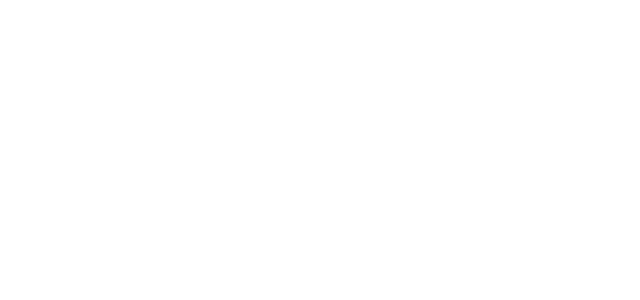
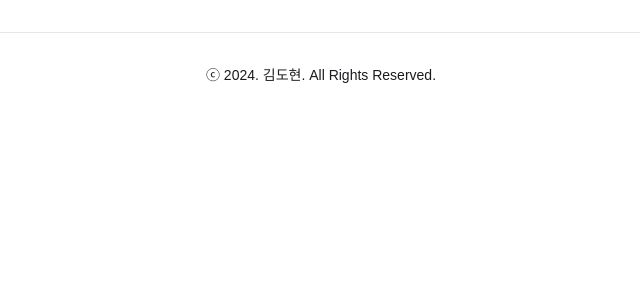
Before and after one commit to doputer/doputer.github.io, a Next.js app: page / in a window 1280 px wide. Shown: the top 300 px of the page, without its empty margins (319-959 px from the left). Built offline with nearby package versions, Linux system fonts and the light colour scheme.

Commit message:
feat: footer 추가

```diff
--- a/src/app/layout.tsx
+++ b/src/app/layout.tsx
@@ -1,4 +1,6 @@
 import '@/app/globals.css';
+
+import Footer from '@/components/footer';
 
 export default function RootLayout({
   children,
@@ -9,6 +11,7 @@ export default function RootLayout({
     <html>
       <body className="min-h-screen px-4 py-8 text-dark transition-colors dark:bg-dark dark:text-light">
         <main className="mx-auto max-w-2xl space-y-8">{children}</main>
+        <Footer />
       </body>
     </html>
   );
--- /dev/null
+++ b/src/components/footer.tsx
@@ -0,0 +1,9 @@
+function Footer() {
+  return (
+    <footer className="mute flex justify-center border-t border-light-line pt-8 text-sm dark:border-dark-line">
+      ⓒ 2024. 김도현. All Rights Reserved.
+    </footer>
+  );
+}
+
+export default Footer;
```
